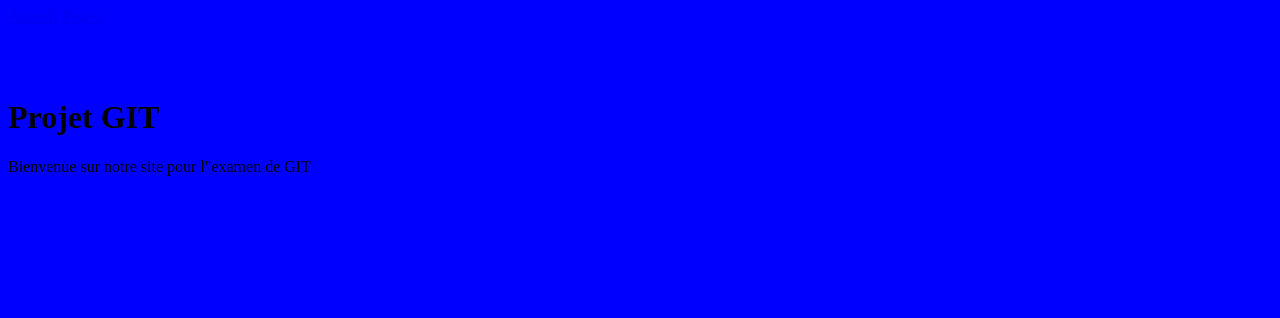
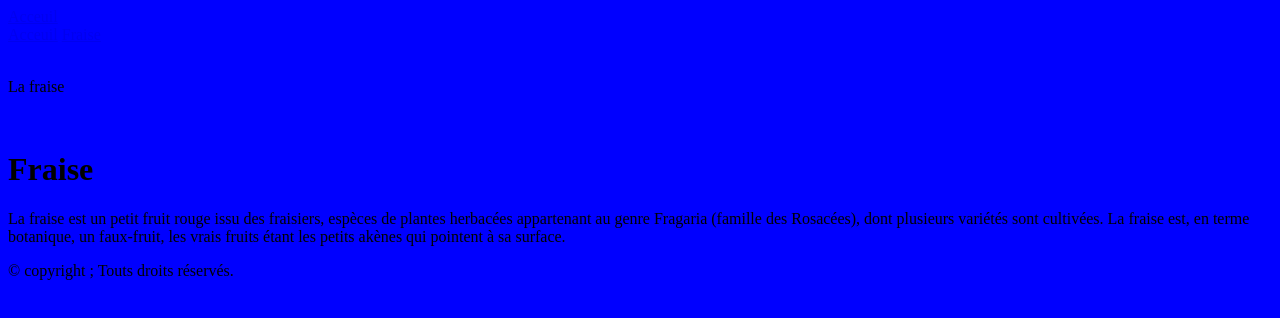
Before and after one commit to Kikitooo/Projet, a plain HTML site: page html/page1.html in a window 1280 px wide. Drawn offline with Linux system fonts and the light colour scheme; files that its build step writes are made by us from their sources.

Commit message:
page1 v3

```diff
--- a/html/page1.html
+++ b/html/page1.html
@@ -5,33 +5,40 @@
         <meta name="description" content="">
         <meta name="author" content="hugo v">
         <title>Acceuil</title>
-        <link rel="stylesheet" href="../css/style.css">
+        <link rel="stylesheet" href="css/style.css">
         <link rel="icon" href="">
     </head>
     <body>
-        <a href="../index.html">Acceuil</a>
-        <a href="page1.html">Page 1</a>
+    	<header>
+        	<a href="index.html">Acceuil</a>
+
+        </header>
+
+        <nav>
+        	<a href="index.html">Acceuil</a>
+        	<a href="html/page1.html">Fraise</a>
+        </nav>
         <br>
 
 	<main>
-		<script type="text/javascript">
-                for(let i=0; i<200; i++){
-                    let nbAlea = Math.floor(Math.random() *4) +1;
+		<p>
+			La fraise
+		</p>
+		<p>
+            		<img src="">
+            		<h1>Fraise</h1>
+        	</p>
 
-                    document.write ('<img src="" alt="">')
-                }
-           </script>
+        	<p>La fraise est un petit fruit rouge issu des fraisiers, espèces de plantes herbacées appartenant au genre Fragaria (famille des Rosacées), dont plusieurs variétés sont cultivées. La fraise est, en terme botanique, un faux-fruit, les vrais fruits étant les petits akènes qui pointent à sa surface.
+        	</p>
+
 	</main>
+	<footer>
+		&copy; copyright ; Touts droits réservés.
+	</footer>
 
-        <p>
-            <img src="">
-            <h1>Projet GIT</h1>
-        </p>
 
-        <p>
-            Bienvenue sur notre site pour l"examen de GIT
-        </p>
 
-        <img src="" alt="">
+
     </body>
 </html>
```
